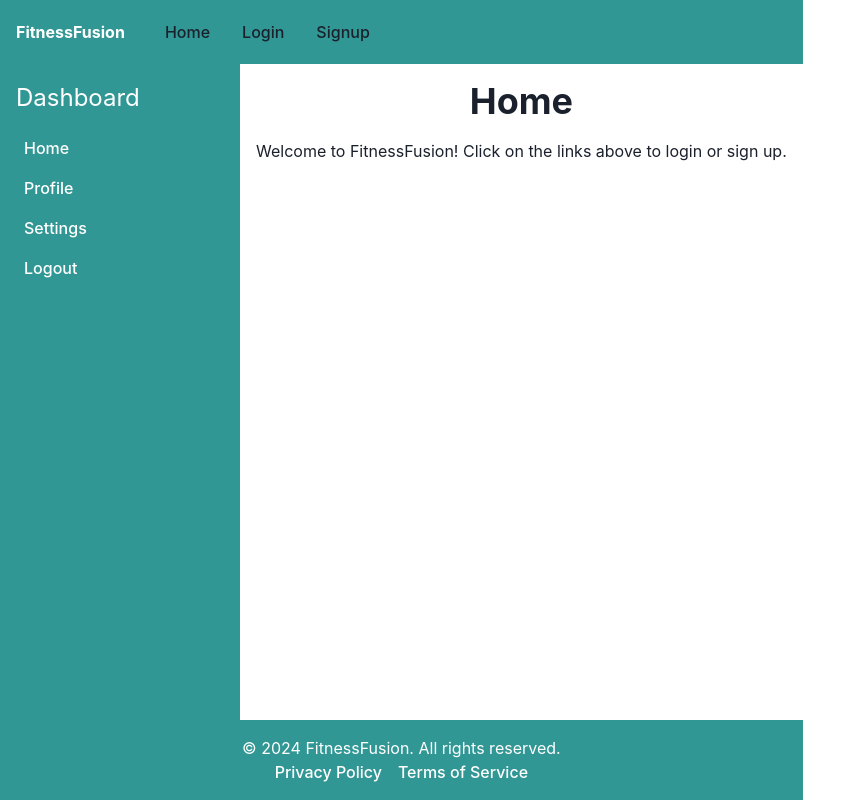
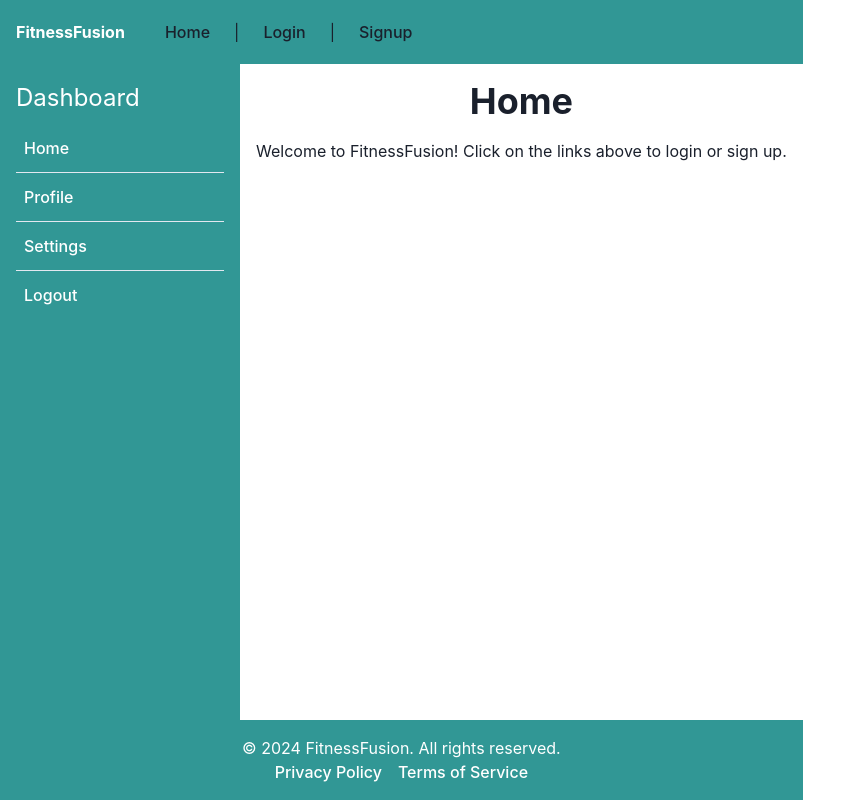
Before and after one commit to TravisJBlack/Fitness-Fusion, a React (Vite) app in the folder client/: page / in a window 1280 px wide. Shown: the whole page, without its empty margins (0-850 px from the left). Built offline with nearby package versions, Linux system fonts and the light colour scheme.

Commit message:
Added styling to dashboard and menu.

```diff
--- a/client/package.json
+++ b/client/package.json
@@ -16,7 +16,8 @@
     "framer-motion": "^11.3.8",
     "react": "^18.3.1",
     "react-dom": "^18.3.1",
-    "react-router-dom": "^6.25.1"
+    "react-router-dom": "^6.25.1",
+    "tailwindcss": "^3.4.7"
   },
   "devDependencies": {
     "@types/react": "^18.3.3",
--- a/client/src/components/Layout/Header.jsx
+++ b/client/src/components/Layout/Header.jsx
@@ -8,7 +8,7 @@ import {
   useDisclosure,
 } from "@chakra-ui/react";
 import { Link as RouterLink } from "react-router-dom";
-import { HamburgerIcon, CloseIcon } from "@chakra-ui/icons";
+// import { HamburgerIcon, CloseIcon } from "@chakra-ui/icons";
 
 const Header = () => {
   const { isOpen, onOpen, onClose } = useDisclosure();
@@ -24,7 +24,8 @@ const Header = () => {
       >
         <IconButton
           size="md"
-          icon={isOpen ? <CloseIcon /> : <HamburgerIcon />}
+          // icon={isOpen ? <CloseIcon /> : <HamburgerIcon />}
+          icon={isOpen ? <></> : <></>}
           aria-label="Open Menu"
           display={{ md: "none" }}
           onClick={isOpen ? onClose : onOpen}
@@ -44,6 +45,7 @@ const Header = () => {
             >
               Home
             </ChakraLink>
+            <span>|</span>
             <ChakraLink
               as={RouterLink}
               to="/login"
@@ -54,6 +56,7 @@ const Header = () => {
             >
               Login
             </ChakraLink>
+            <span>|</span>
             <ChakraLink
               as={RouterLink}
               to="/signup"
--- a/client/src/components/Layout/Sidebar.jsx
+++ b/client/src/components/Layout/Sidebar.jsx
@@ -26,7 +26,9 @@ const Sidebar = () => {
         >
           Home
         </ChakraLink>
+        <hr color='#cccccc' width="100%"/>
         <ChakraLink
+        className="background-red-500"
           as={RouterLink}
           to="/profile"
           px={2}
@@ -36,6 +38,7 @@ const Sidebar = () => {
         >
           Profile
         </ChakraLink>
+        <hr color='#cccccc' width="100%"/>
         <ChakraLink
           as={RouterLink}
           to="/settings"
@@ -46,6 +49,7 @@ const Sidebar = () => {
         >
           Settings
         </ChakraLink>
+        <hr color='#cccccc' width="100%"/>
         <ChakraLink
           as={RouterLink}
           to="/logout"
--- a/client/src/pages/Home.jsx
+++ b/client/src/pages/Home.jsx
@@ -5,7 +5,7 @@ import { Link as RouterLink } from "react-router-dom";
 const Home = () => (
   <VStack spacing={4} align="center">
     <Heading as="h2">Home</Heading>
-    <Text>
+    <Text className="text-red-500">
       Welcome to FitnessFusion! Click on the links below to login or sign up.
     </Text>
     <ChakraLink as={RouterLink} to="/login" color="teal.500">
```
Also changed, not shown: 1 other file (tests, documents, lock files or other folders).
